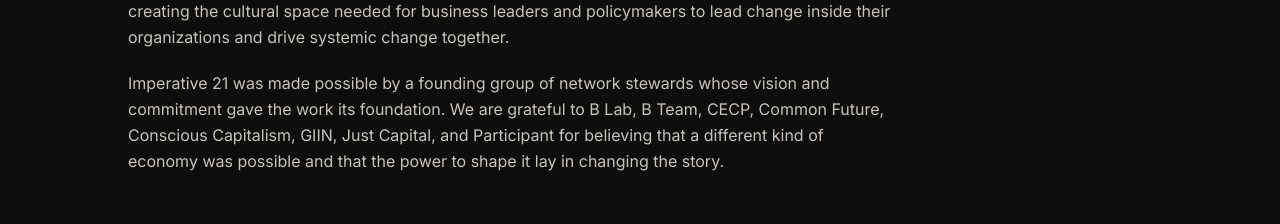
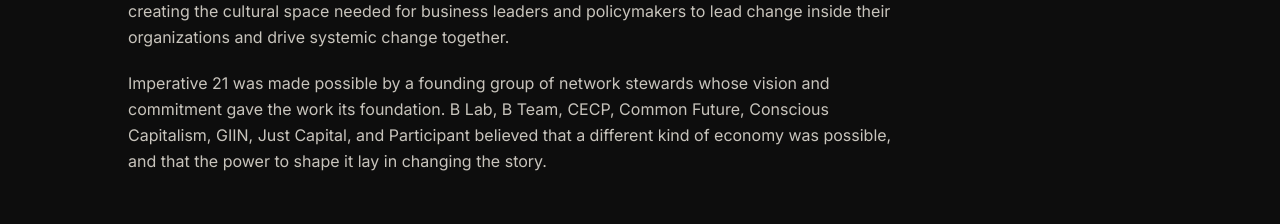
Before and after one commit to akiravnakahara/imperative21-website, a Next.js app: page /about in a window 1280 px wide. Shown: the part 664-888 px from the top of the page. Built offline with nearby package versions, Linux system fonts and the light colour scheme.

Commit message:
Tighten founding stewards paragraph, remove em dash
Co-Authored-By: Claude Sonnet 4.6 <noreply@anthropic.com>

```diff
--- a/app/about/page.tsx
+++ b/app/about/page.tsx
@@ -73,10 +73,10 @@ export default function About() {
             </p>
             <p className="text-[16px] text-[#C8C4BC] leading-relaxed">
               Imperative 21 was made possible by a founding group of network stewards
-              whose vision and commitment gave the work its foundation. We are grateful
-              to B Lab, B Team, CECP, Common Future, Conscious Capitalism, GIIN, Just
-              Capital, and Participant for believing that a different kind of economy
-              was possible and that the power to shape it lay in changing the story.
+              whose vision and commitment gave the work its foundation. B Lab, B Team,
+              CECP, Common Future, Conscious Capitalism, GIIN, Just Capital, and
+              Participant believed that a different kind of economy was possible, and
+              that the power to shape it lay in changing the story.
             </p>
           </section>
 
```
